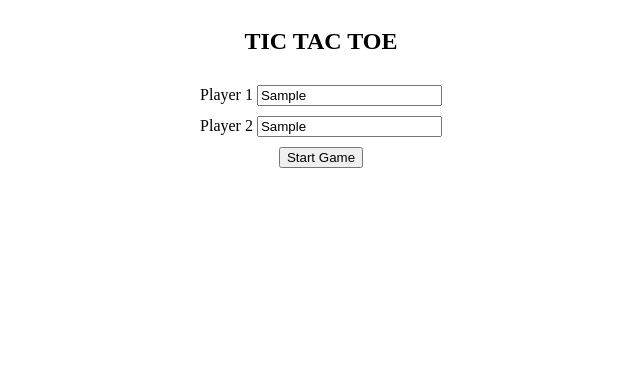
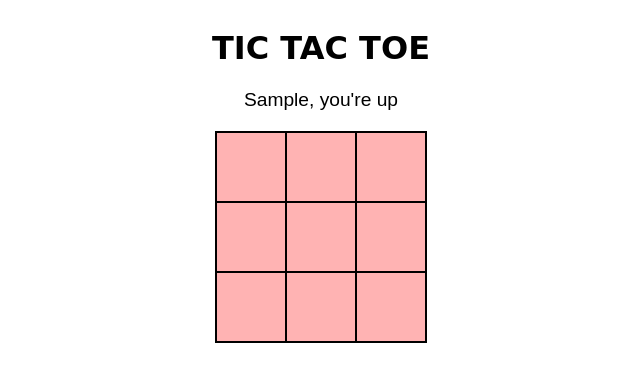
Before and after one commit to acciojob/tictactoe-Adnanahmad27, a website: page main.html in a window 1280 px wide. Both pictures are taken after typing "Sample", "Sample" into the empty fields and a click on the button "Start Game". Shown: the whole page, without its empty margins (319-959 px from the left). Drawn offline with Linux system fonts and the light colour scheme.

Commit message:
created a submission

```diff
--- a/main.html
+++ b/main.html
@@ -9,18 +9,22 @@
 <body>
 	<!-- the entire body must be written by student -->
 	<div class="container">
-		<form class="page-1 show">
-			<h2>TIC TAC TOE</h2>
+		<h1>TIC TAC TOE</h1>
+		<form class="show">
 			<div>
 				<label for="player-1">Player 1</label>
-				<input id="player-1" type="text" placeholder="enter name" required>
+				<input id="player-1" type="text" name="p1" placeholder="enter name" required>
 			</div>
 			<div>
 				<label for="player-2">Player 2</label>
-				<input id="player-2" type="text" placeholder="enter name" required>
+				<input id="player-2" type="text" name="p2" placeholder="enter name" required>
 			</div>
 			<button>Start Game</button>
-	</form>
+		</form>
+	</div>
+	<div class="model hide">
+		<div class="message"></div>
+		<div class="grid-container"></div>
 	</div>
     <script type="text/javascript" src="./script.js">
 </script>
--- a/script.js
+++ b/script.js
@@ -1,11 +1,46 @@
-//your JS code here. If required.
 const form = document.querySelector("form");
-function toggleForm(){
-	form.classLList.toggle("hide");
-	form.classLList.toggle("show");
-}
+const model = document.querySelector(".model");
+const gridContainer = document.querySelector(".grid-container");
+const message = document.querySelector(".message");
+let turn = true;
+let player = ["player-1" , "player-2"];
+
+form.addEventListener("submit" ,getForm);
 function getForm(e){
 	e.preventDefault();
 	toggleForm();
+	player = [form.p1.value , form.p2.value];
+	form.reset();
+	createCellGrid();
+	toggleModel();
 }
-form.addEventListener("submit" , getForm );
+function toggleForm(){
+	form.classList.toggle("hide");
+	form.classList.toggle("show");
+}
+function toggleModel(){
+	model.classList.toggle("hide");
+	model.classList.toggle("show");
+}
+function createCellGrid(){
+	for(let i=1 ; i<=9 ; i++){
+		let cell = document.createElement("div");
+		cell.className = "grid";
+		cell.id = i;
+		cell.addEventListener("click" ,addingText);
+		gridContainer.append(cell);
+	}
+	message.textContent = `${player[0]}, you're up`;
+}
+function addingText(e){
+	if(!e.target.textContent){
+		if(turn){
+			message.textContent = `${player[1]}, you're up`;
+			e.target.textContent = `O`;
+		}else{
+			message.textContent = `${player[0]}, you're up`;
+			e.target.textContent = `X`;
+		}
+		turn = !turn;
+	}
+}
--- a/styles.css
+++ b/styles.css
@@ -1,12 +1,40 @@
-/*  your css code here. If applicable */
+.container{
+	display : flex;
+	flex-direction : column;
+	align-items : center;
+	gap : 15px;
+}
+h1{font-family: cursive;}
 .show{
 	display : flex;
 }
 .hide{
-	display : node;
+	display : none;
 }
-.page-1{
+form{
+	flex-direction : column;
+	gap : 12px;
+}
+.grid{
+	border : 1px solid black;
+	background-color : #ffb3b3;
+	font-family: cursive;
+	text-align : center;
+	font-size : 45px
+}
+.model{
 	flex-direction : column;
 	align-items : center;
-	gap : 10px;
+	gap : 20px;
 }
+.message{
+	font-family: "Gill Sans Extrabold", sans-serif;
+	font-size : 1.2rem;;
+}
+
+.grid-container{
+	display : grid;
+	grid-template-columns: repeat(3, 70px);
+	grid-template-rows: repeat(3, 70px);
+	border : 1px solid black;
+}
```
